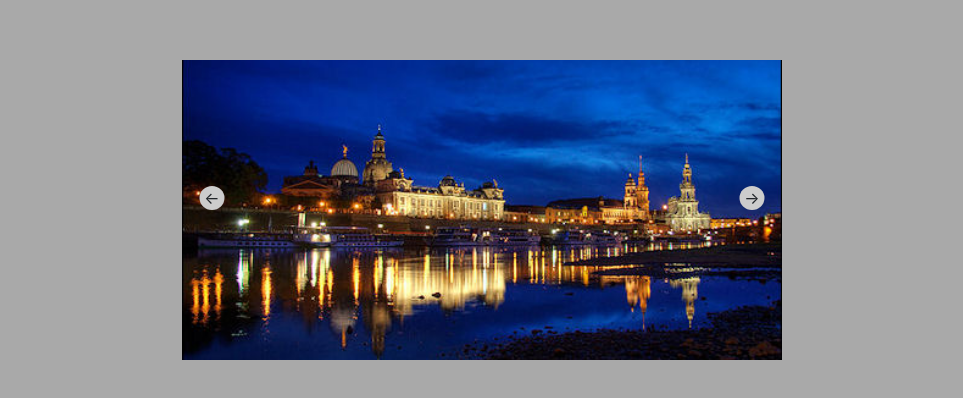
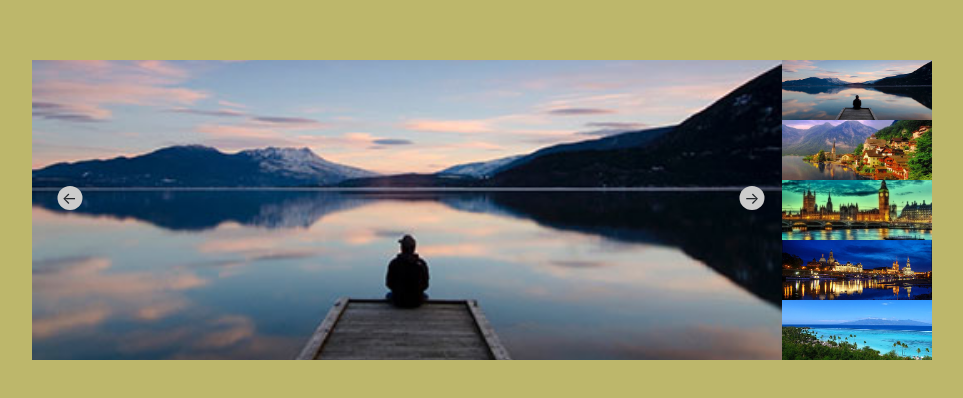
Before and after one commit to Tave23/vue-slider, a plain HTML site: page index.html in a window 1280 px wide. Shown: the part 190-588 px from the top of the page, without its empty margins (158-1121 px from the left). Drawn offline with nearby package versions, Linux system fonts and the light colour scheme.

Commit message:
tentativo attivazione thumbs

```diff
--- a/css/style.css
+++ b/css/style.css
@@ -5,7 +5,7 @@
 }
 
 body{
-   background-color: darkgray;
+   background-color: darkkhaki;
 }
 
 .container{
@@ -17,28 +17,46 @@ body{
 
 .slider{
    display: flex;
-   width: 600px;
+   width: 900px;
    height: 300px;
-   position: relative;
+
 }
 
 .item{
    width: 750px;
    height: 100%;
-   background-color: tomato;
+   position: relative;
 }
 
-.item img{
+.text{
+   position: absolute;
+   color: white;
+   right: 20px;
+   bottom: 20px;
+   text-align: right;
+}
+
+.item img, .thumb img{
    width: 100%;
    height: 100%;
    object-fit: cover;
+}
+
+.thumbs{
+   position: relative;
+   width: 150px;
+   height: 100%;
+   background-color: black;
+}
+
+.thumb{
+   height: calc(100% / 5);
 }
 
 .prev, .next{
    position: absolute;
    transform: translateX(-50%);
    width: 25px;
-   /* height: 20px; */
    background-color: #ccc;
    border-radius: 50%;
    text-align: center;
@@ -59,3 +77,10 @@ body{
 .prev:hover, .next:hover{
    color: white;
 }
+
+/* classe per le thumb attive */
+
+.active2 {
+   border: 4px solid white;
+
+}
--- a/index.html
+++ b/index.html
@@ -12,21 +12,38 @@
 <body>
 
    <div id="app">
-     <div class="container">
+
+      <div class="container">
          <div class="slider">
 
             <div class="item active">
 
-<!-- [counter] = numero img dentro l'array  -->
+               <!-- [counter] = numero img dentro l'array  -->
                <img :src="images[counter]" alt="">
+
+
+                  <!-- i due tasti per cambiare foto -->
+               <div @click="prevSlide" class="prev">&larr;</div>
+               <div @click="nextSlide" class="next">&rarr;</div>
             </div>
 
-<!-- i due tasti per cambiare foto -->
-            <div @click="prevSlide" class="prev">&larr;</div>
-            <div @click="nextSlide" class="next">&rarr;</div>
+
+
+
+            <div class="thumbs">
+               <div class="thumb">
+                  <!-- immagini thumb -->
+                  <img :class="{active2: isActive1}" :src="images[0]" alt="">
+                  <img :class="{active2: isActive2}" :src="images[1]" alt="">
+                  <img :class="{active2: isActive3}" :src="images[2]" alt="">
+                  <img :class="{active2: isActive4}" :src="images[3]" alt="">
+                  <img :class="{active2: isActive5}":src="images[4]" alt="">
+               </div>
+            </div>
          </div>
       </div>
    </div>
+
 
 
    <script src="https://cdn.jsdelivr.net/npm/vue@2/dist/vue.js"></script>
--- a/js/script.js
+++ b/js/script.js
@@ -4,9 +4,14 @@ const app = new Vue({
 
     data:{
         images:['img/01.jpg', 'img/02.jpg', 'img/03.jpg', 'img/04.jpg', 'img/05.jpg'],
-
+        // thumbs:[],
         // inizializzo il counter con cui attivo le foto
-        counter: 0
+        counter: 0,
+        isActive1: false,
+        isActive2: false,
+        isActive3: false,
+        isActive4: false,
+        isActive5: false,
     },
 
     mounted(){
@@ -14,13 +19,15 @@ const app = new Vue({
         // azione per far partire automaticamente la funzione "nextSlide ogni 1,5 secondi"
         setInterval(() => {
             this.nextSlide();
-        }, 1500)
+        }, 15000)
+
     },
 
     methods:{
 
         nextSlide(){
             this.counter++;
+            console.log(this.counter);
             if(this.counter > this.images.length -1){
                 this.counter = 0;
             }
@@ -31,12 +38,19 @@ const app = new Vue({
             if(this.counter < 0){
                 this.counter = this.images.length -1;
             }
+        },
+
+        activeThumb(){
+
+            if(counter = 1){
+                isActive1 = true;
+
+            }
         }
-
     }
 
 
 
+})
 
-
-})
+// funzione per aggiungere bordo bianco alla foto
```
